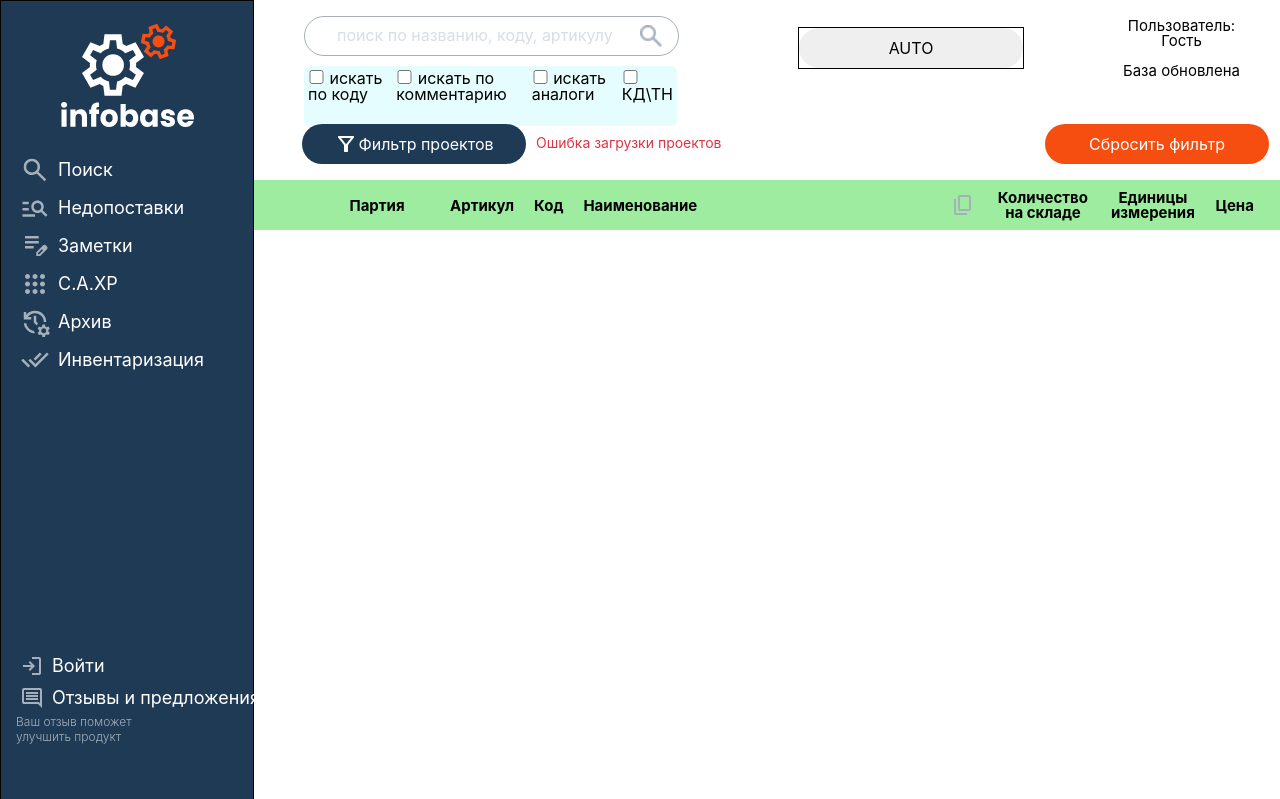
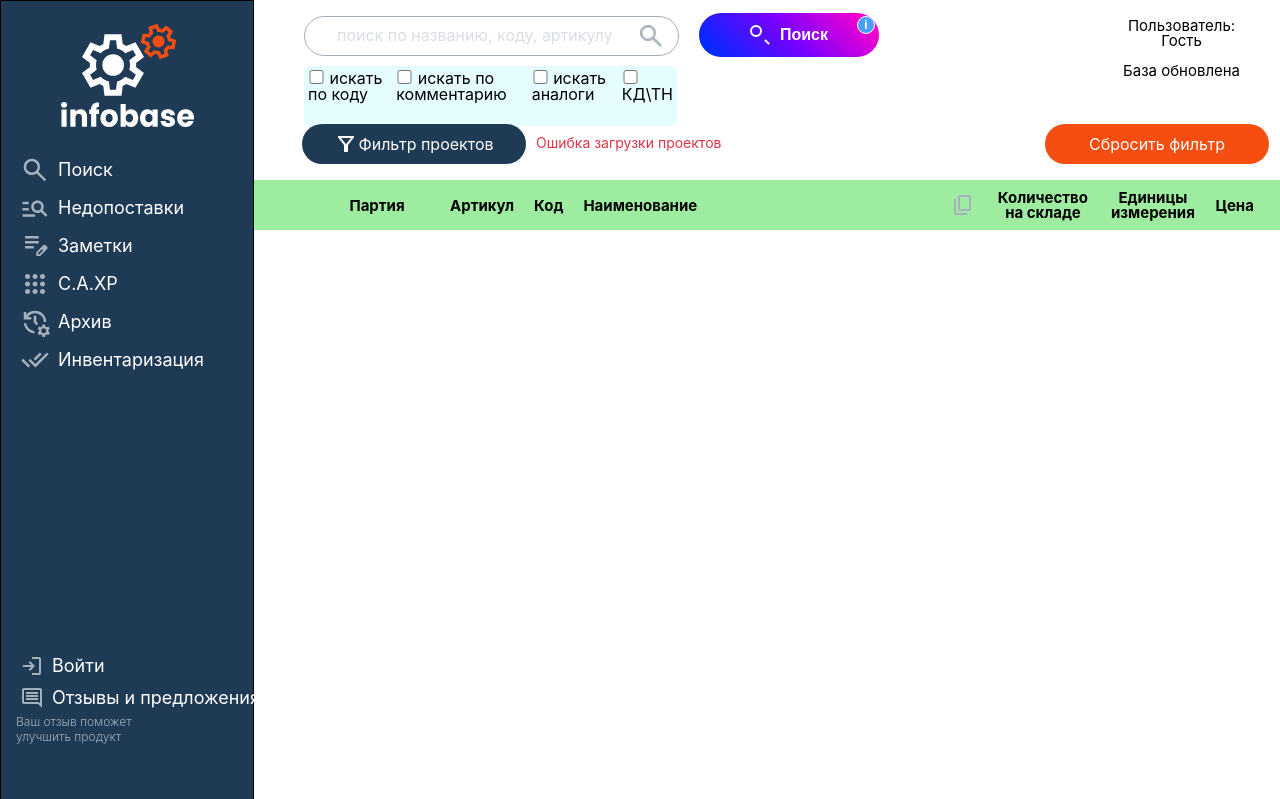
Before and after one commit to banywick/infobase, a Django app: template finder/templates/finder/index.html in a window 1280 px wide. Shown: the top 799 px of the page. Run offline with Django 5.2, Linux system fonts and the light colour scheme; the template is opened without the code that fills it, so the values that code supplies are empty; data comes from the database, SQL or seed files in the repository; parts of the project's set-up code (start-up, migrations or seed data) failed here and were passed over.

Commit message:
предварительно готовый вариант кнопки

```diff
--- a/finder/templates/finder/index.html
+++ b/finder/templates/finder/index.html
@@ -5,12 +5,14 @@
     <meta charset="UTF-8">
     <meta name="viewport" content="width=device-width, initial-scale=1.0">
     <link rel="stylesheet" href="{% static 'finder/css/finder.css' %}">
+    <link rel="stylesheet" href="https://cdnjs.cloudflare.com/ajax/libs/font-awesome/6.0.0/css/all.min.css">
 
     <title>Поисковик</title>
 </head>
 <body>
     <div class="wrapper">
         <header>
+            <div class="find_container_extend_auto">
                     <div class="find_container">
                         <div class="search_bar">
                             <form id="search_form" method="post">
@@ -45,7 +47,20 @@
                         </div>
                     </div>
                     <div class="auto_button">
-                    <button id="magic_button"  class="button">AUTO</button>
+                        <button id="magic_button">
+                            <div class="button-content">
+                                <div class="search-icon"></div>
+                                <span>Поиск</span>
+                            </div>
+                            <div class="info-sign"
+                            title="
+                            Кнопка работает с болтами и винтами.
+                            Преобразовывает полное название
+                            в нужную структуру для поиска.
+                            Копируйте полную позицию и нажимайте на эту кнопку">i</div>
+                        </button>
+                        <div hidden >тест</div>
+                    </div>
             </div>
             <div class="info_window">
             </div>
--- a/finder/utils/auto_replace.py
+++ b/finder/utils/auto_replace.py
@@ -202,4 +202,4 @@ class TransformationString:
             return f"{fastener_type} {article}"
 
         # Если ничего не найдено
-        return f"{original_text}+"
+        return f"{original_text}"
--- a/static/finder/css/components/any.css
+++ b/static/finder/css/components/any.css
@@ -163,7 +163,134 @@
     align-content: center;
 }
 
+.find_container_extend_auto {
+    display: flex;
+}
+
 .auto_button {
+    flex-direction: column;
+    height: 68px;
     margin-left: 20px;
-    border: 1px solid;
 }
+
+/*Магическая кнопка     */
+#magic_button {
+    align-items: center;
+    margin-top: 13px;
+}
+
+/* CSS для анимированной кнопки с переливающимися границами */
+#magic_button {
+    position: relative;
+    border-radius:36px;
+    padding: 12px 30px;
+    cursor: pointer;
+    font-size: 16px;
+    color: white;
+    font-weight: 600;
+    font-family: Arial, sans-serif;
+    transition: all 0.3s ease;
+    overflow: hidden;
+    min-width: 180px;
+    z-index: 1;
+}
+
+/* Анимированная рамка */
+#magic_button::before {
+    content: '';
+    position: absolute;
+    top: -2px;
+    left: -2px;
+    right: -2px;
+    bottom: -2px;
+    background: linear-gradient(45deg,
+        #ff0000, #ff7300, #fffb00,
+        #48ff00, #00ffd5, #002bff,
+        #7a00ff, #ff00c8, #ff0000);
+    background-size: 400%;
+    border-radius: 10px;
+    z-index: -1;
+    animation: borderGlow 15s linear infinite;
+}
+
+@keyframes borderGlow {
+    0% {
+        background-position: 0 0;
+    }
+    50% {
+        background-position: 400% 0;
+    }
+    100% {
+        background-position: 0 0;
+    }
+}
+
+/* Внутренний контент кнопки */
+.button-content {
+    display: flex;
+    align-items: center;
+    justify-content: center;
+    gap: 10px;
+}
+
+/* Иконка поиска */
+.search-icon {
+    width: 20px;
+    height: 20px;
+    position: relative;
+}
+
+.search-icon::before {
+    content: '';
+    position: absolute;
+    width: 12px;
+    height: 12px;
+    border: 2px solid white;
+    border-radius: 50%;
+    top: 0;
+    left: 0;
+}
+
+.search-icon::after {
+    content: '';
+    position: absolute;
+    width: 6px;
+    height: 2px;
+    background: white;
+    transform: rotate(45deg);
+    bottom: 2px;
+    right: 0;
+}
+
+/* Информационный знак */
+.info-sign {
+    position: absolute;
+    top: 3px;
+    right: 4px;
+    width: 18px;
+    height: 18px;
+    background: #4a9eff;
+    border-radius: 50%;
+    display: flex;
+    align-items: center;
+    justify-content: center;
+    color: white;
+    font-weight: bold;
+    font-size: 12px;
+    cursor: help;
+    z-index: 10;
+    transition: all 0.3s ease;
+    border: 1px solid white;
+    font-family: Arial, sans-serif;
+}
+
+.info-sign:hover {
+    background: #2d8cff;
+    transform: scale(1.1);
+}
+
+/* Эффект при наведении на кнопку */
+#magic_button:hover {
+    transform: translateY(-2px);
+    box-shadow: 0 5px 15px rgba(0, 0, 0, 0.3);
+}
```
Lines whose indentation alone changed are shown as unchanged.
